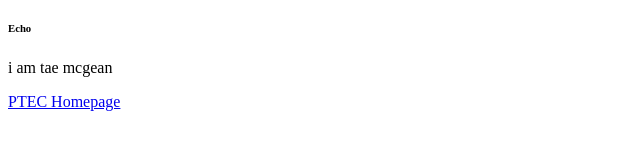
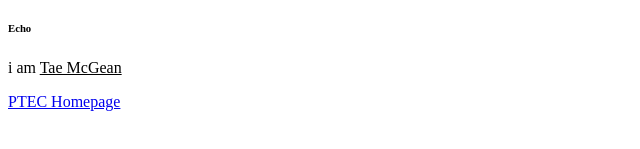
Before and after one commit to TaeMcGean/firstwebproject-new, a plain HTML site: page index.html in a window 1280 px wide. Shown: the part 299-448 px from the top of the page, 0-640 px from the left. Drawn offline with Linux system fonts and the light colour scheme.

Commit message:
Learning text decoration tags

```diff
--- a/index.html
+++ b/index.html
@@ -22,7 +22,8 @@
     <h4>Echo</h4>
     <h5>Echo</h5>
     <h6>Echo</h6>
-    <p>i am tae mcgean</p>
+
+    <p>i am <u>Tae McGean</u></p>
     <a href="https://www.pembinatrails.ca/earlycollege">PTEC Homepage</a>
   </body>
 </html>
```
